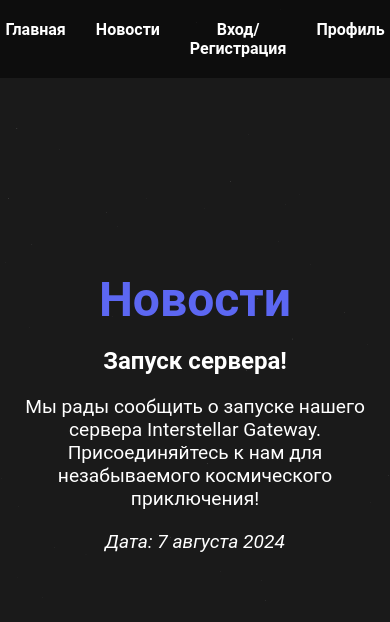
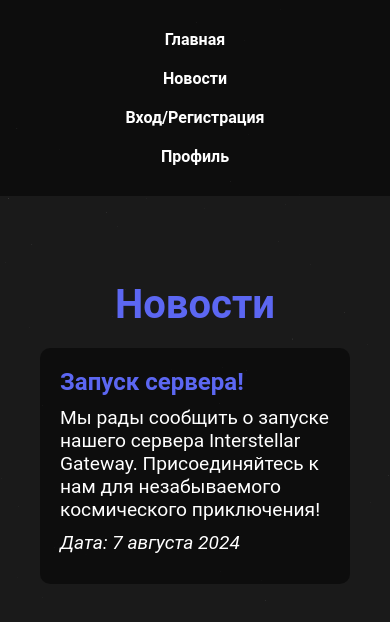
Before and after one commit to es1box/InterstellarGateway, a plain HTML site: page news.html in a window 390 px wide. Shown: the top 622 px of the page. Drawn offline with Linux system fonts and the light colour scheme.

Commit message:
Update styles.css

```diff
--- a/styles.css
+++ b/styles.css
@@ -102,3 +102,48 @@
     z-index: 0;
     overflow: hidden;
 }
+.news-item {
+    background-color: rgba(0, 0, 0, 0.5);
+    padding: 20px;
+    margin: 20px 0;
+    border-radius: 10px;
+    text-align: left;
+}
+
+.news-item h2 {
+    margin: 0 0 10px 0;
+    color: #5c67f2;
+}
+
+.news-item p {
+    margin: 10px 0;
+}
+
+/* Адаптивные стили */
+@media (max-width: 768px) {
+    .container {
+        padding: 20px;
+    }
+
+    header nav ul {
+        flex-direction: column;
+        align-items: center;
+    }
+
+    header nav ul li {
+        margin: 10px 0;
+    }
+
+    main {
+        padding: 20px;
+    }
+
+    h1 {
+        font-size: 2.5em;
+    }
+
+    button, .connect-button {
+        padding: 10px 20px;
+        font-size: 1em;
+    }
+}
```
